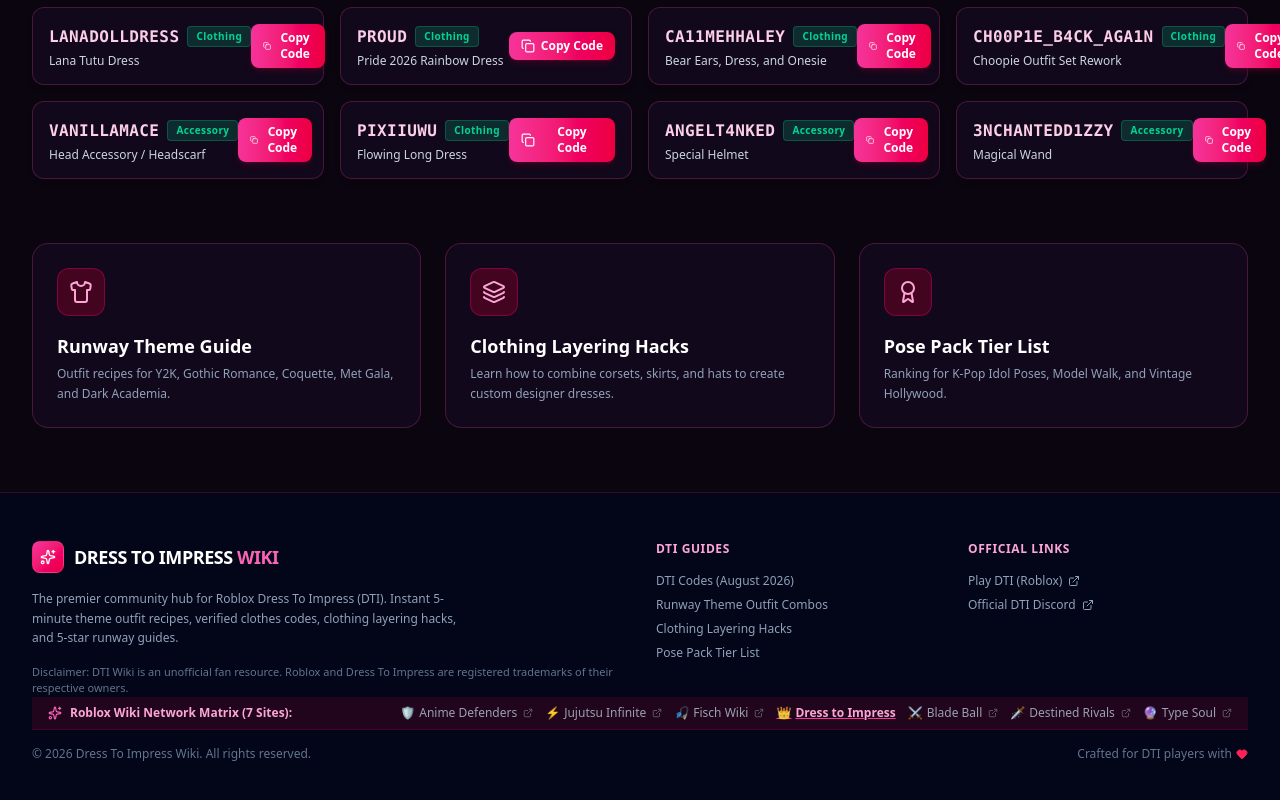
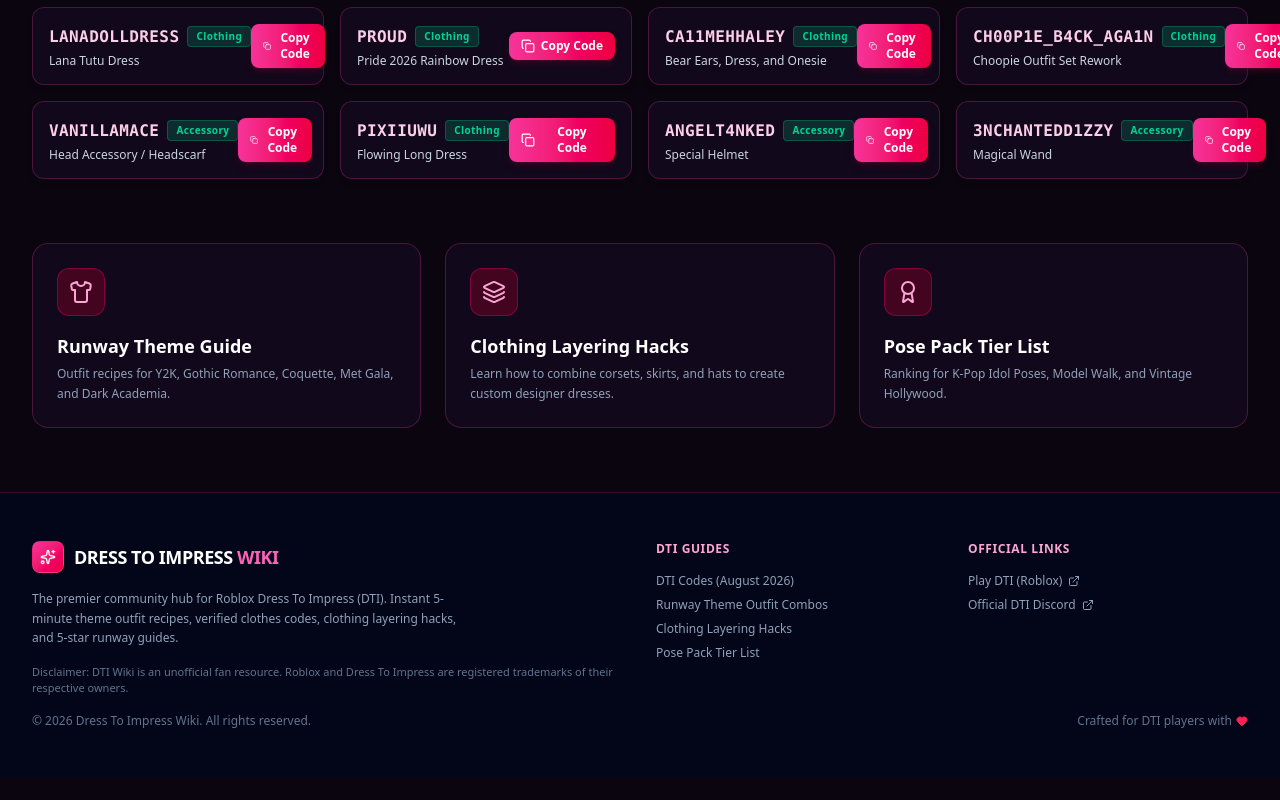
Before and after one commit to lianlele168/dti-wiki, a Next.js app: page / in a window 1280 px wide. Shown: the part 1638-2438 px from the top of the page. After the commit the page ends 2415 px from the top, so only its background shows below. Built offline with nearby package versions, Linux system fonts and the light colour scheme.

Commit message:
style: remove network matrix bar

```diff
--- a/src/components/Footer.tsx
+++ b/src/components/Footer.tsx
@@ -1,6 +1,5 @@
 import Link from 'next/link';
 import { Sparkles, ExternalLink, Heart } from 'lucide-react';
-import MatrixNav from './MatrixNav';
 
 export default function Footer() {
   return (
@@ -81,8 +80,6 @@
         </div>
       </div>
 
-      <MatrixNav />
-
       <div className="max-w-7xl mx-auto pt-4 flex flex-col sm:flex-row items-center justify-between text-xs text-slate-500 gap-4">
         <div>&copy; {new Date().getFullYear()} Dress To Impress Wiki. All rights reserved.</div>
         <div className="flex items-center gap-1">
```
